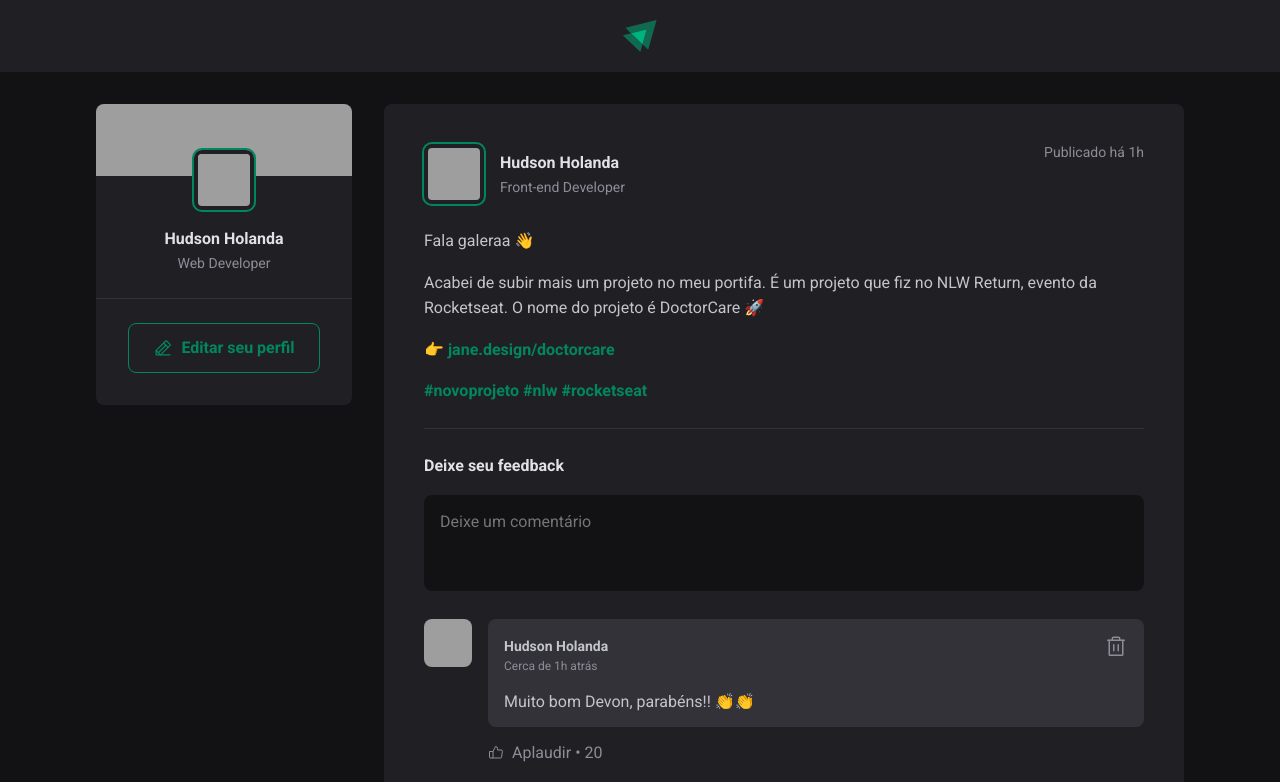
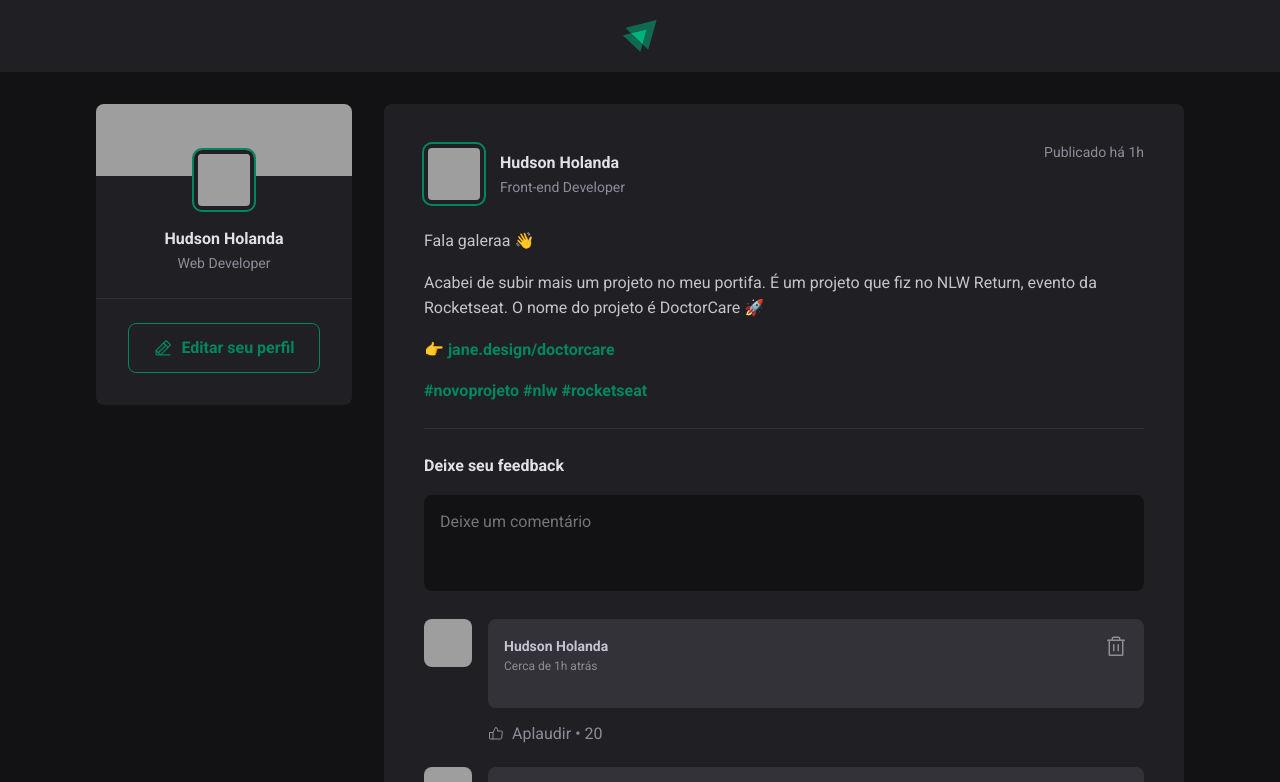
Before and after one commit to lzhudson/01-fundamentals-reactjs, a React (Vite) app: page / in a window 1280 px wide. Shown: the top 782 px of the page. Built offline with nearby package versions, Linux system fonts and the light colour scheme; grey boxes are pictures that could not be loaded.

Commit message:
feat: change static text to prop comment

```diff
--- a/src/components/Comment.jsx
+++ b/src/components/Comment.jsx
@@ -2,7 +2,7 @@
 import { Avatar } from "./Avatar";
 import styles from "./Comment.module.css";
 
-export function Comment() {
+export function Comment({ content }) {
   return (
     <div className={styles.comment}>
       <Avatar hasBorder={false} src="https://github.com/lzhudson.png" />
@@ -19,7 +19,7 @@
               <Trash size={24} />
             </button>
           </header>
-          <p>Muito bom Devon, parabéns!! 👏👏</p>
+          <p>{content}</p>
         </div>
         <footer>
           <button>
```
